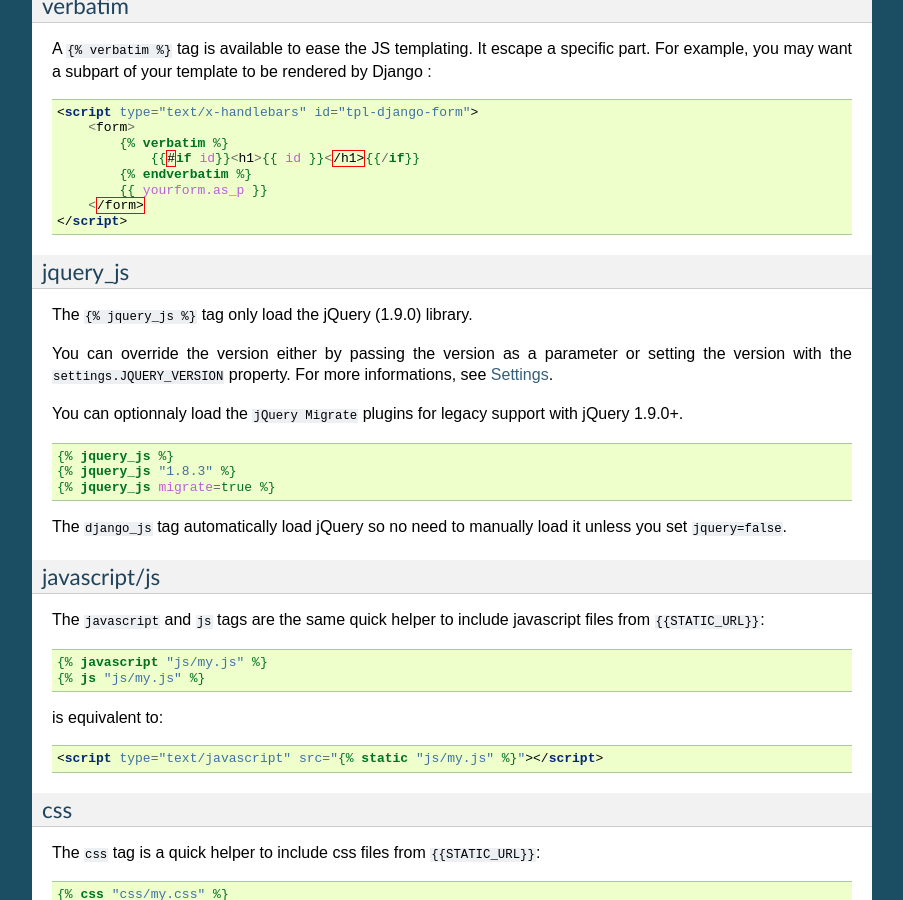
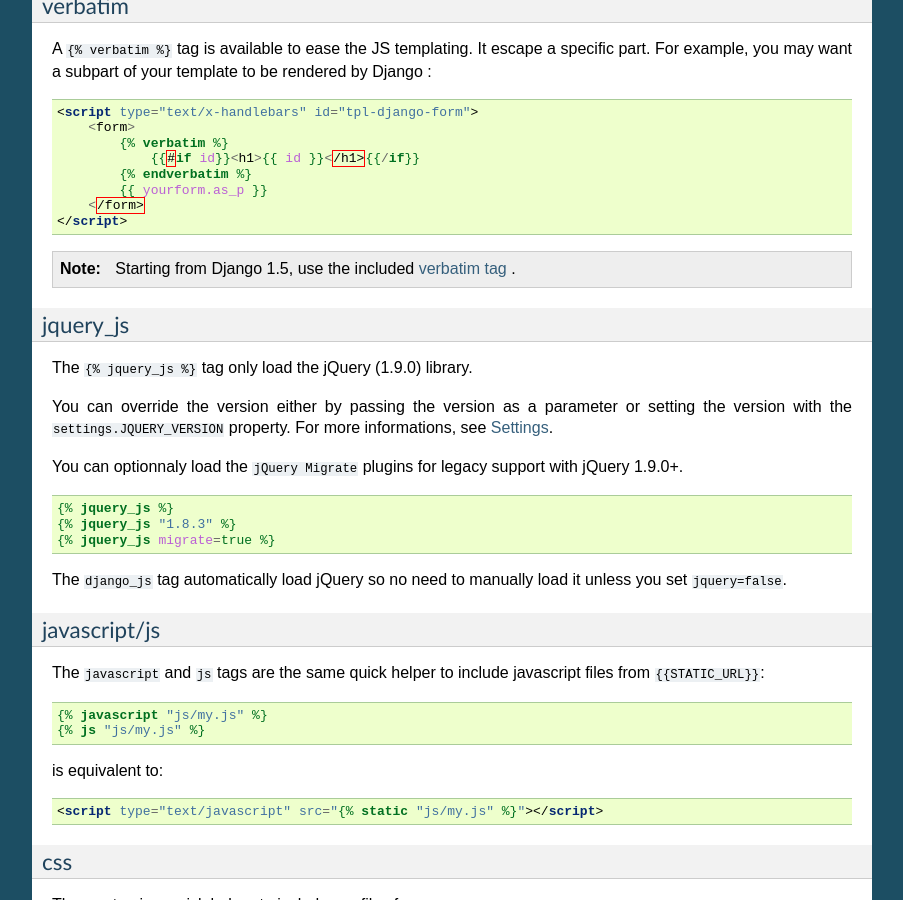
Before and after one commit to noirbizarre/django.js, a Sphinx documentation site: the page built from doc/templatetags.rst, in a window 1280 px wide and 900 px high, scrolled down 1593 px. Shown: the whole window, without its empty margins (198-1101 px from the left). Built offline with Sphinx 7.4.7, drawn with Linux system fonts in a browser that asks for light colours.

Commit message:
Django 1.5 verbatim tag preference

```diff
--- a/doc/templatetags.rst
+++ b/doc/templatetags.rst
@@ -113,6 +113,7 @@ It escape a specific part. For example, you may want a subpart of your template
     </script>
 
 
+.. note:: Starting from Django 1.5, use the included `verbatim tag <https://docs.djangoproject.com/en/dev/ref/templates/builtins/#std:templatetag-verbatim>`_ .
 
 jquery_js
 ~~~~~~~~~
```
Also changed, not shown: 1 other file.
